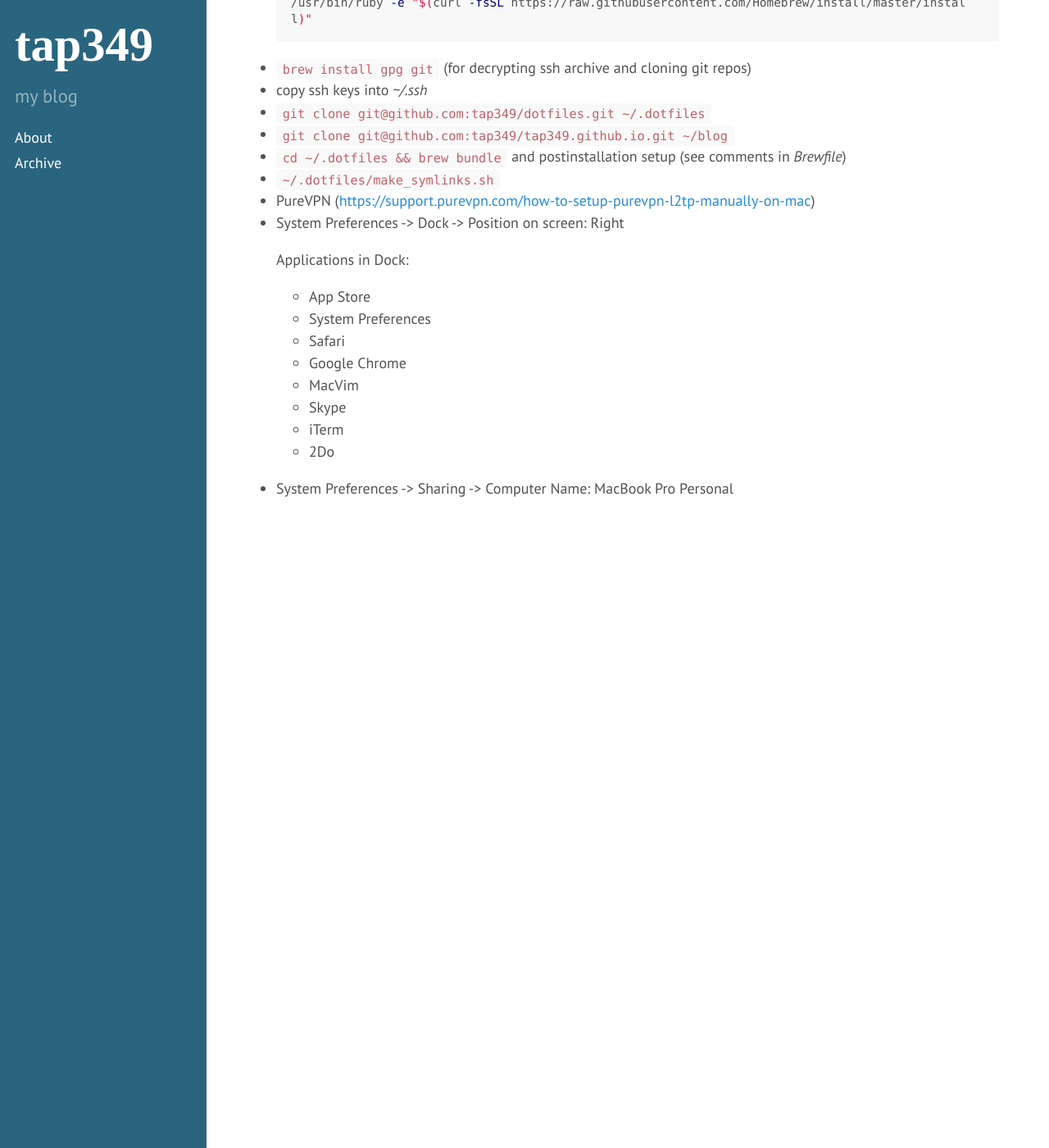
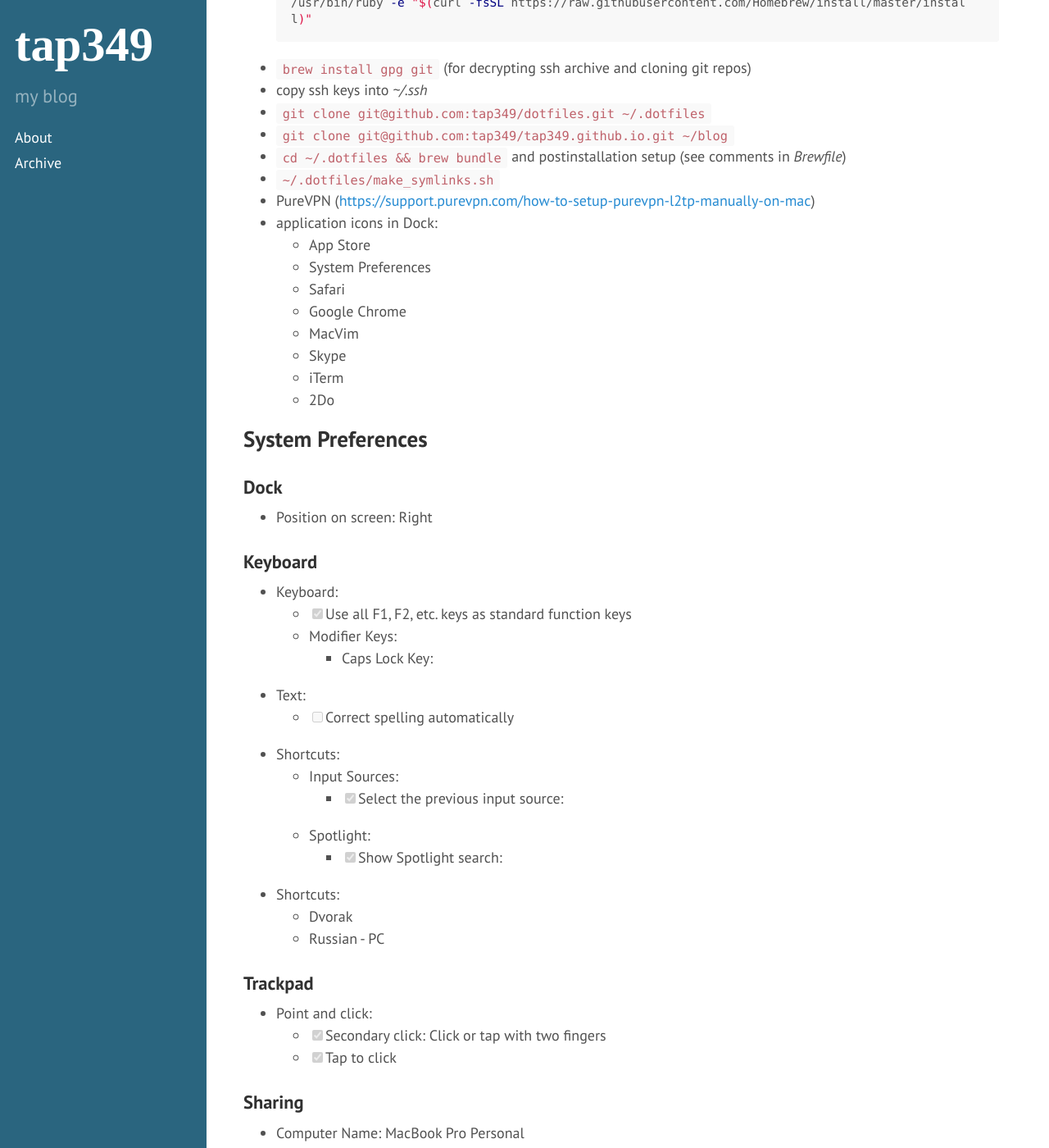
Before and after one commit to tap349/tap349.github.io, a Jekyll site: the page built from _posts/2016-10-03-macos-configuration.md, in a window 1280 px wide and 1400 px high, scrolled down 349 px. Shown: the whole window at 82% size. Built offline with Jekyll 4.4.1, drawn with Linux system fonts in a browser that asks for light colours.

Commit message:
update 2016-10-03_03:27:10

```diff
--- a/_posts/2016-10-03-macos-configuration.md
+++ b/_posts/2016-10-03-macos-configuration.md
@@ -28,9 +28,7 @@
   (see comments in _Brewfile_)
 - `~/.dotfiles/make_symlinks.sh`
 - PureVPN (<https://support.purevpn.com/how-to-setup-purevpn-l2tp-manually-on-mac>)
-- System Preferences -> Dock -> Position on screen: Right
-
-  Applications in Dock:
+- application icons in Dock:
   - App Store
   - System Preferences
   - Safari
@@ -39,4 +37,36 @@
   - Skype
   - iTerm
   - 2Do
-- System Preferences -> Sharing -> Computer Name: MacBook Pro Personal
+
+## System Preferences
+
+### Dock
+
+  - Position on screen: Right
+
+### Keyboard
+
+  - Keyboard:
+    - [x] Use all F1, F2, etc. keys as standard function keys
+    - Modifier Keys:
+      - Caps Lock Key: <C>
+  - Text:
+    - [ ] Correct spelling automatically
+  - Shortcuts:
+    - Input Sources:
+      - [x] Select the previous input source: <D-Space>
+    - Spotlight:
+      - [x] Show Spotlight search: <C-Space>
+  - Shortcuts:
+    - Dvorak
+    - Russian - PC
+
+### Trackpad
+
+  - Point and click:
+    - [x] Secondary click: Click or tap with two fingers
+    - [x] Tap to click
+
+### Sharing
+
+  - Computer Name: MacBook Pro Personal
```
